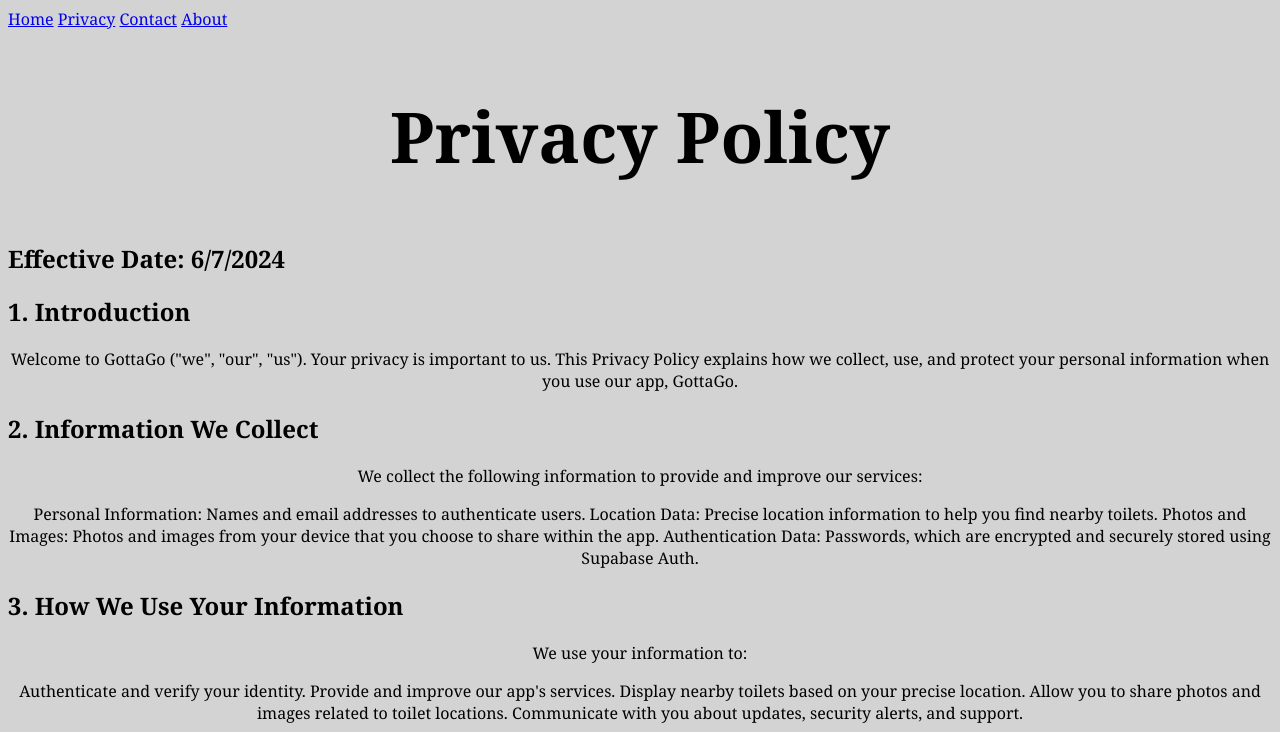
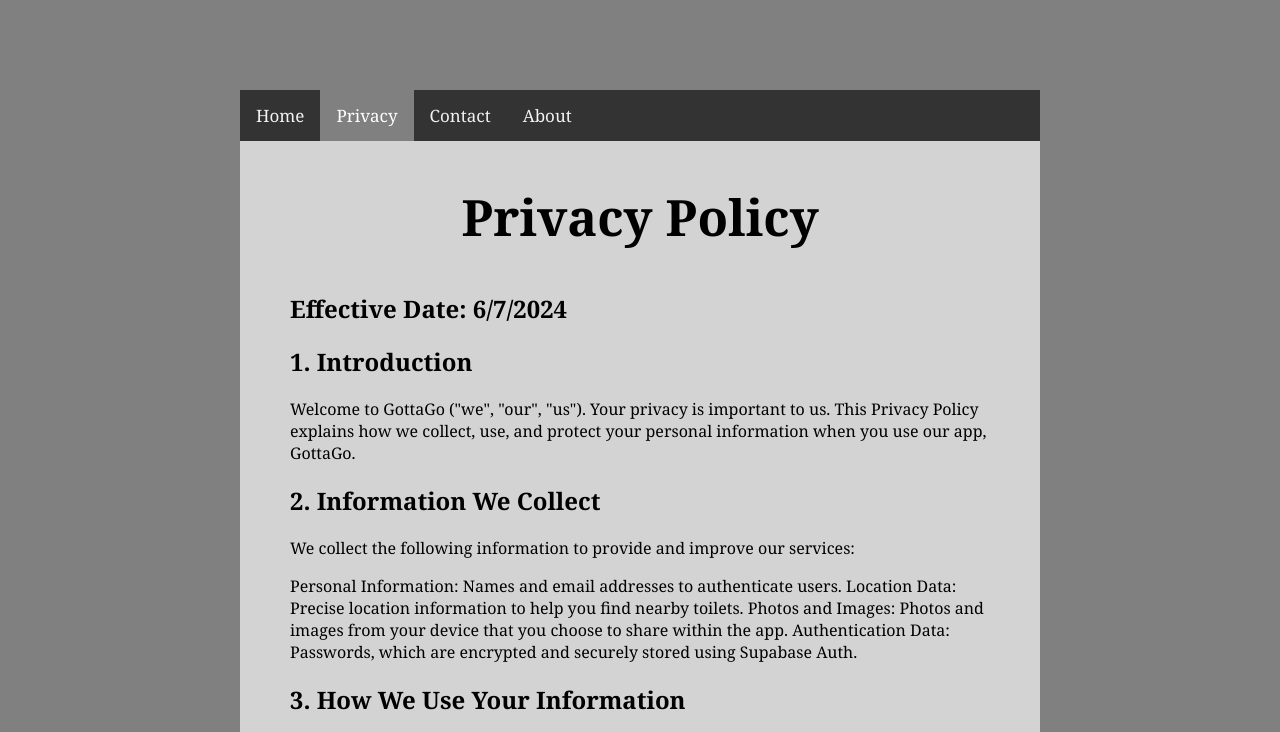
Before and after one commit to smanzler/GottaGo-SupportPage, a plain HTML site: page privacy.html in a window 1280 px wide. Shown: the top 732 px of the page. Drawn offline with Linux system fonts and the light colour scheme.

Commit message:
Added styles

```diff
--- a/styles.css
+++ b/styles.css
@@ -1,14 +1,58 @@
 body {
+    margin: 0;
     font-family: Georgia, 'Times New Roman', Times, serif;
-    background-color: lightgray;
+    background-color: gray;
 }
 
 h1 {
     text-align: center;
-    font-size: 70px;
+    font-size: 50px;
     font-weight: bold;
 }
 
-p {
+main {
+    margin: 90px auto;
+    background-color: lightgray;
+    max-width: 800px;
+    padding-bottom: 300px;
+}
+
+section {
+    padding: 0 50px;
+}
+
+.topnav {
+    overflow: hidden;
+    background-color: #333;
+}
+
+.topnav a {
+    float: left;
+    color: #f2f2f2;
     text-align: center;
+    padding: 14px 16px;
+    text-decoration: none;
+    font-size: 17px;
 }
+
+.topnav a:hover {
+    background-color: #ddd;
+    color: black;
+}
+
+.topnav a.active {
+    background-color: grey;
+    color: white;
+}
+
+#index {
+    text-align: center;
+    width: 320px;
+    margin: auto;
+}
+
+#about {
+    text-align: center;
+    width: 340px;
+    margin: auto;
+}
```
